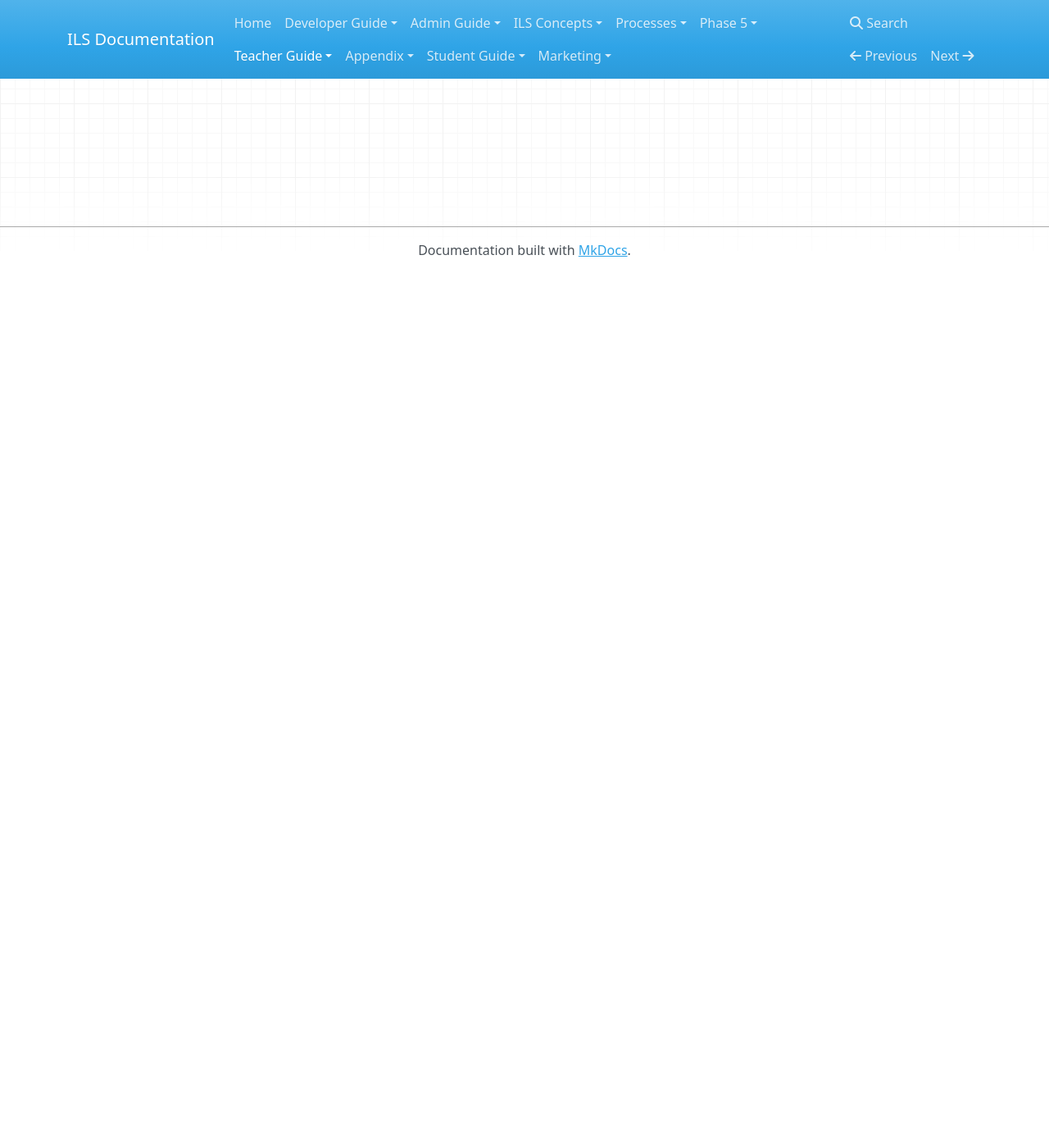
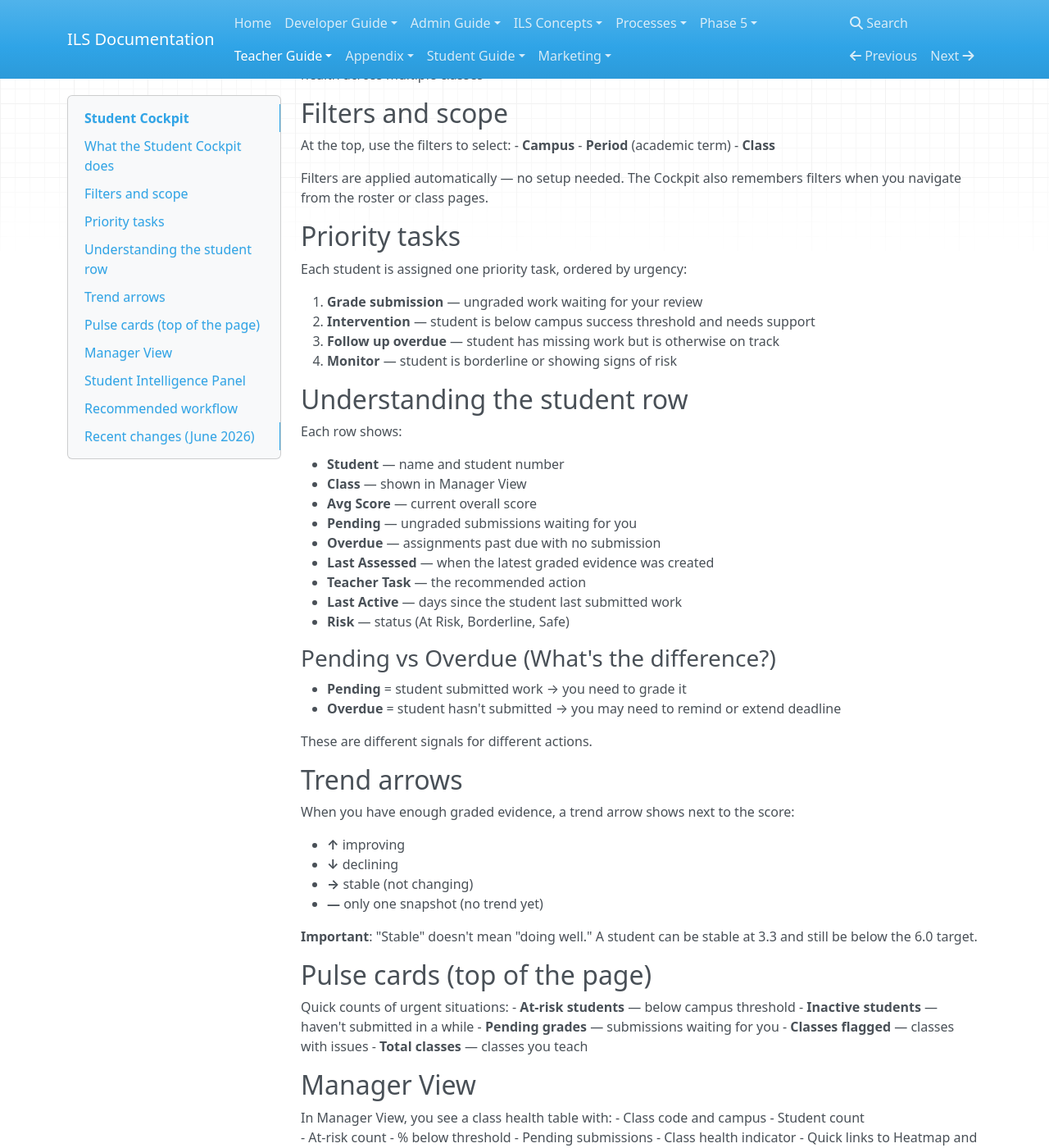
Before and after one commit to Maestrocop/ILS-doc, an MkDocs documentation site: the page built from docs/teacher/cockpit.md, in a window 1280 px wide and 1400 px high, scrolled down 270 px. Shown: the whole window at 82% size. Built offline with MkDocs 1.6.1, drawn with Linux system fonts in a browser that asks for light colours; nearby versions of some CDN libraries; before the commit the page ends 900 px from its top, so only the background shows below that; some of the changed text lies outside the part shown.

```diff
--- a/docs/teacher/cockpit.md
+++ b/docs/teacher/cockpit.md
@@ -1,3 +1,110 @@
 # Student Cockpit
 
-Placeholder for Student Cockpit documentation.
+The Student Cockpit is your daily action dashboard in ILS.
+
+## What the Student Cockpit does
+
+It shows the highest-priority action for each student in your class, so you can focus on who needs grading, support, or follow-up first.
+
+You have two views:
+- **Teacher View** — your classes, action-focused
+- **Manager / Dean View** — class-level health across multiple classes
+
+## Filters and scope
+
+At the top, use the filters to select:
+- **Campus**
+- **Period** (academic term)
+- **Class**
+
+Filters are applied automatically — no setup needed. The Cockpit also remembers filters when you navigate from the roster or class pages.
+
+## Priority tasks
+
+Each student is assigned one priority task, ordered by urgency:
+
+1. **Grade submission** — ungraded work waiting for your review
+2. **Intervention** — student is below campus success threshold and needs support
+3. **Follow up overdue** — student has missing work but is otherwise on track
+4. **Monitor** — student is borderline or showing signs of risk
+
+## Understanding the student row
+
+Each row shows:
+
+- **Student** — name and student number
+- **Class** — shown in Manager View
+- **Avg Score** — current overall score
+- **Pending** — ungraded submissions waiting for you
+- **Overdue** — assignments past due with no submission
+- **Last Assessed** — when the latest graded evidence was created
+- **Teacher Task** — the recommended action
+- **Last Active** — days since the student last submitted work
+- **Risk** — status (At Risk, Borderline, Safe)
+
+### Pending vs Overdue (What's the difference?)
+
+- **Pending** = student submitted work → you need to grade it
+- **Overdue** = student hasn't submitted → you may need to remind or extend deadline
+
+These are different signals for different actions.
+
+## Trend arrows
+
+When you have enough graded evidence, a trend arrow shows next to the score:
+
+- **↑** improving
+- **↓** declining
+- **→** stable (not changing)
+- **—** only one snapshot (no trend yet)
+
+**Important**: "Stable" doesn't mean "doing well." A student can be stable at 3.3 and still be below the 6.0 target.
+
+## Pulse cards (top of the page)
+
+Quick counts of urgent situations:
+- **At-risk students** — below campus threshold
+- **Inactive students** — haven't submitted in a while
+- **Pending grades** — submissions waiting for you
+- **Classes flagged** — classes with issues
+- **Total classes** — classes you teach
+
+## Manager View
+
+In Manager View, you see a class health table with:
+- Class code and campus
+- Student count
+- At-risk count
+- % below threshold
+- Pending submissions
+- Class health indicator
+- Quick links to Heatmap and Classroom Intelligence
+
+## Student Intelligence Panel
+
+Click any student row to open the **Student Intelligence Panel**. It shows:
+
+- Current score and trend
+- Pending and overdue counts
+- Outcomes where the student is weakest
+- Whether the student is improving, stable, or declining
+- A warning if a good overall score hides a critical weakness in one outcome
+- Link to the class Heatmap
+
+## Recommended workflow
+
+1. **Open Student Cockpit** in Teacher View
+2. **Select your class**
+3. **Filter for urgent students** (Grade submission first, then Intervention)
+4. **Click a student row** to open the Intelligence Panel
+5. **Review the student story**, then choose your next action:
+   - Grade pending work
+   - Support a struggling student
+   - Follow up on missing assignments
+   - Monitor borderline students
+
+## Recent changes (June 2026)
+
+- Risk narrative added to student panel for clearer context
+- Grading counts and trend reasons shown in panel
+- Visual labels tuned for clarity (e.g., "Watch" now uses softer blue)
```
Also changed, not shown: docs/teacher/calendar-events.md (added, +54 -0 lines), docs/teacher/classroom-intelligence.md (added, +88 -0 lines).
